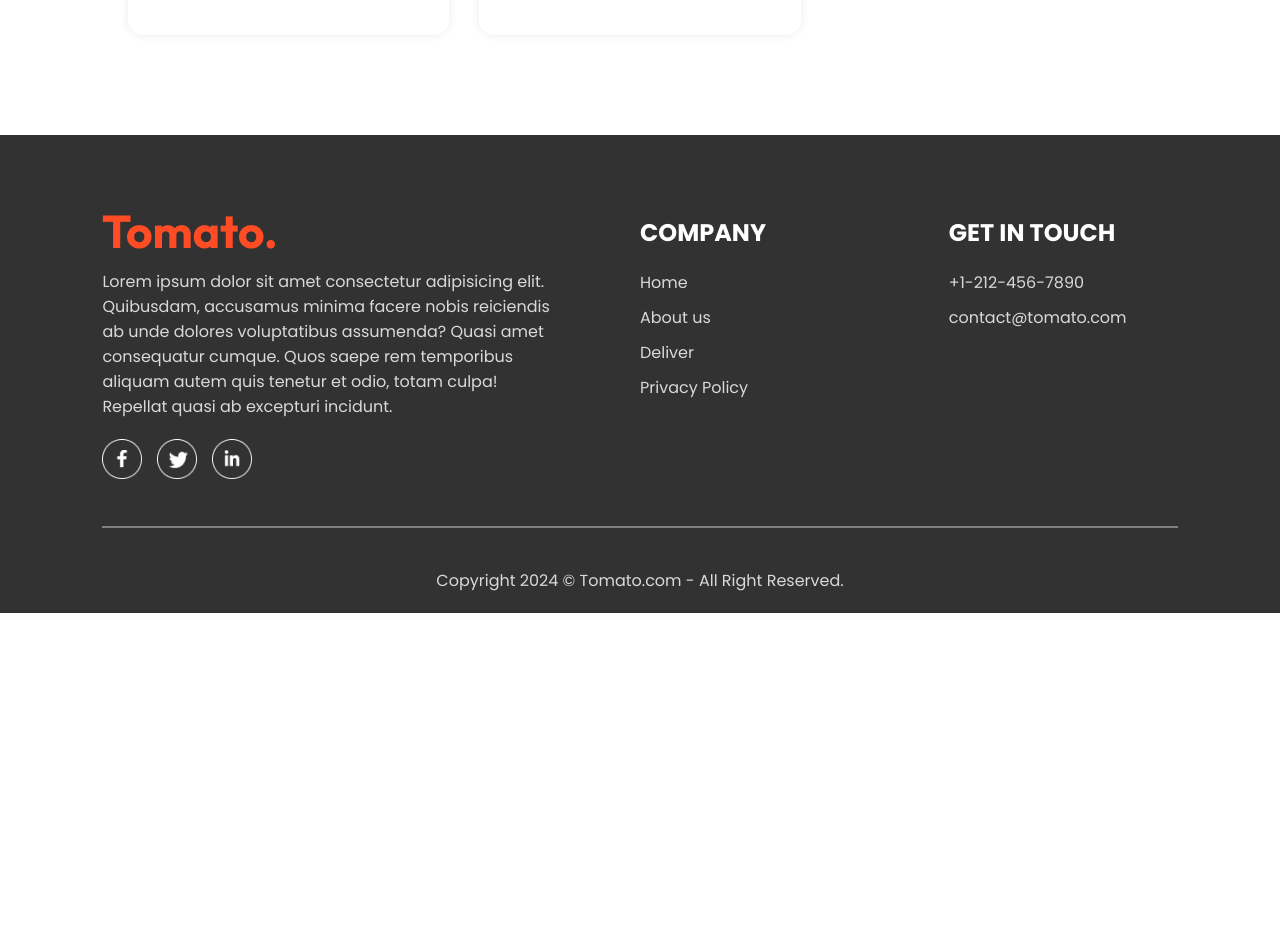
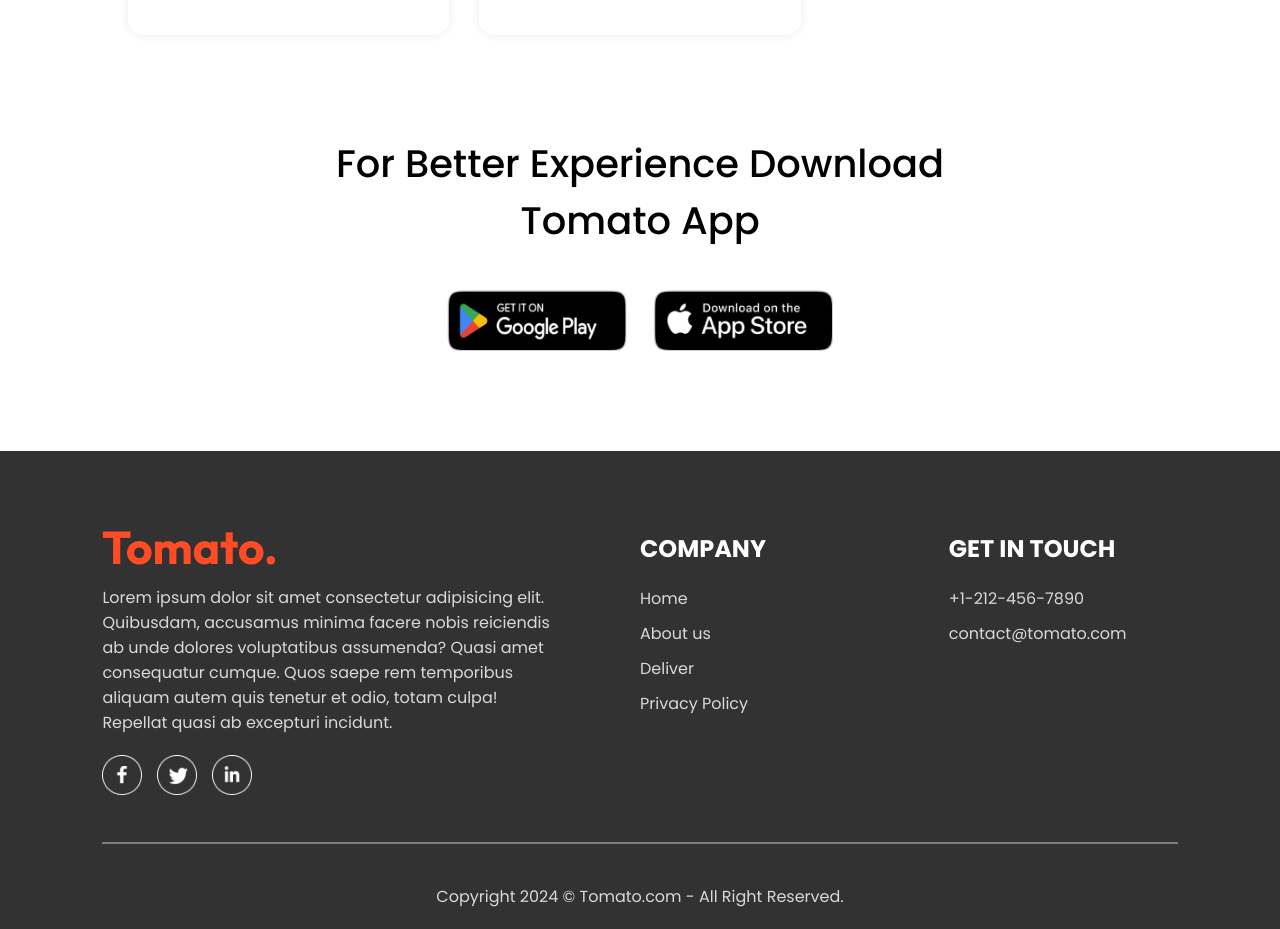
Before and after one commit to TheBoolean-Boy/Foodivery, a React (Vite) app: page / in a window 1280 px wide. Shown: the part 6160-7089 px from the top of the page. Before the commit the page ends 6773 px from the top, so only its background shows below. Built offline with nearby package versions, Linux system fonts and the light colour scheme.

Commit message:
App Download component added

```diff
--- /dev/null
+++ b/src/Components/AppDownload/AppDownload.css
@@ -0,0 +1,23 @@
+.app-download{
+  margin: auto auto;
+  margin-top: 100px;
+  font-size: max(3vw, 20px);
+  text-align: center;
+  font-weight: 500;
+}
+.app-download-platforms{
+  display: flex;
+  justify-content: center;
+  gap: max(2vw, 10px);
+  margin-top: 40px;
+}
+.app-download-platforms img{
+  width: max(30vw, 120px);
+  max-width: 180px;
+  cursor: pointer;
+  transition: 0.4s;
+}
+.app-download-platforms img:hover{
+  transform: translateY(-12px) scale(1.1);
+  /* transform: scale(1.5); */
+}
--- /dev/null
+++ b/src/Components/AppDownload/AppDownload.jsx
@@ -0,0 +1,16 @@
+import './AppDownload.css'
+import { assets } from '../../assets/assets';
+
+function AppDownload() {
+  return (
+    <div className="app-download" id="app-download">
+      <p>For Better Experience Download <br /> Tomato App</p>
+      <div className="app-download-platforms">
+        <img src={assets.play_store} alt="" />
+        <img src={assets.app_store} alt="" />
+      </div>
+    </div>
+  )
+}
+
+export default AppDownload;
--- a/src/Pages/Home/Home.jsx
+++ b/src/Pages/Home/Home.jsx
@@ -4,6 +4,7 @@
 import Header from '../../Components/Header/Header';
 import './Home.css'
 import FoodDisplay from '../../Components/FoodDisplay/FoodDisplay';
+import AppDownload from '../../Components/AppDownload/AppDownload';
 
 const Home = () => {
   const [category, setCategory] = useState("All")
@@ -12,6 +13,7 @@
       <Header />
       <ExploreMenu category={category} setCategory={setCategory} />
       <FoodDisplay category ={category} />
+      <AppDownload />
     </div>
   )
 }
```
